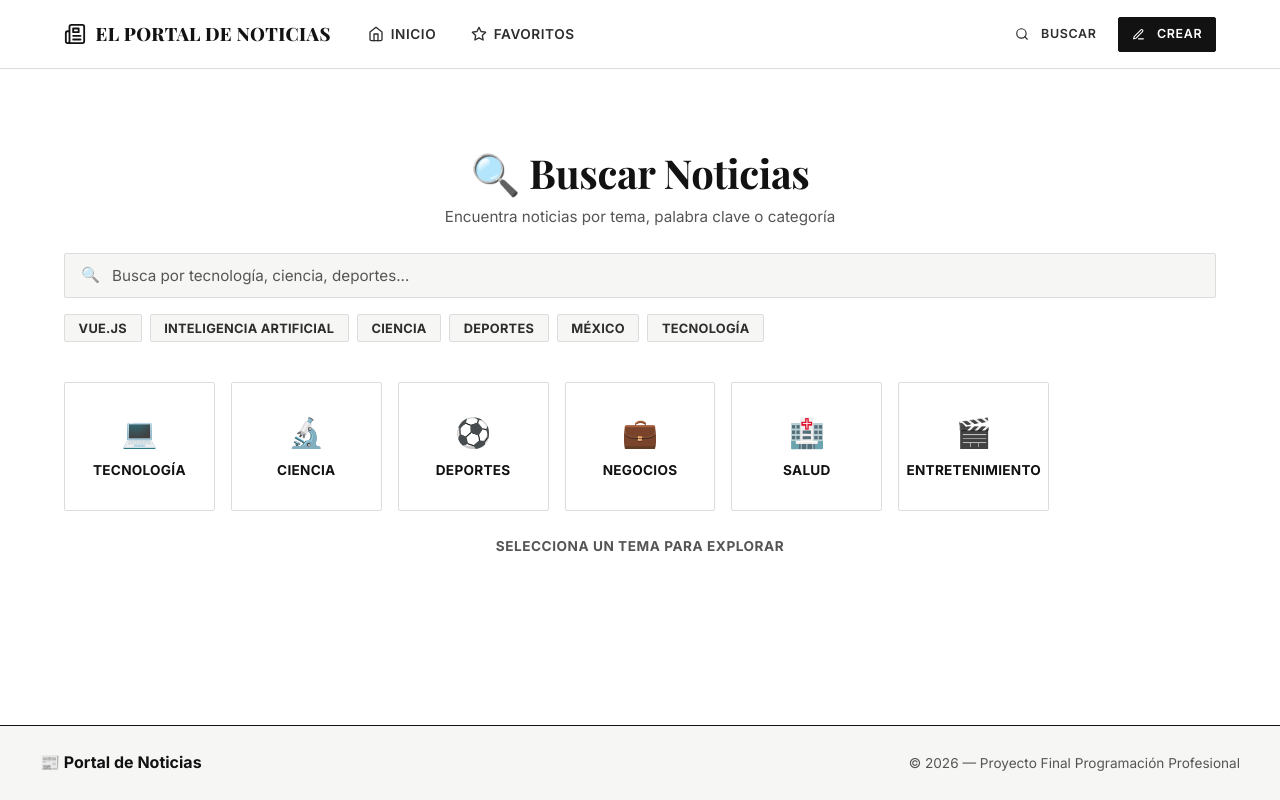
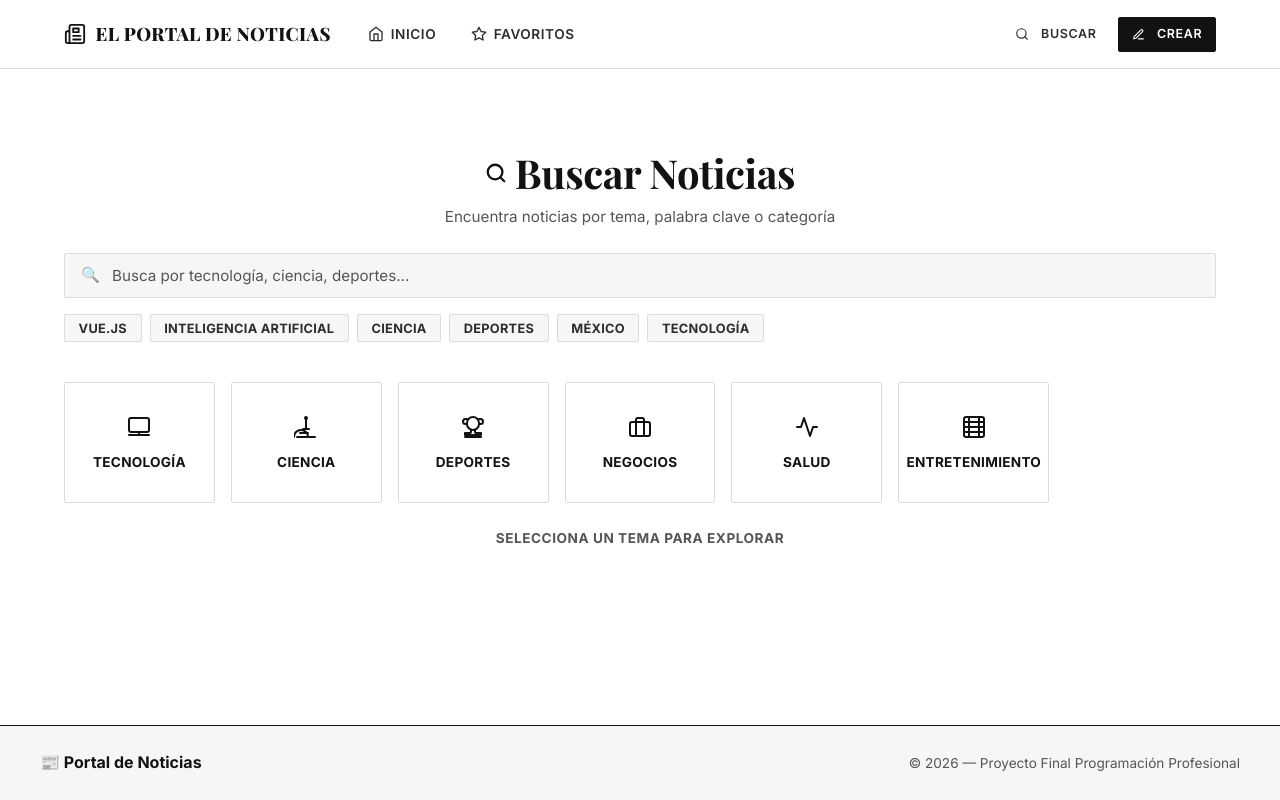
Before and after one commit to VyrByte/Portal-Noticias, a Vue app in the folder frontend/: page /search in a window 1280 px wide. Built offline with nearby package versions, Linux system fonts and the light colour scheme.

Commit message:
feat(views): Reemplazados emojis por SVG en SearchView

```diff
--- a/frontend/src/views/SearchView.vue
+++ b/frontend/src/views/SearchView.vue
@@ -2,7 +2,13 @@
   <div class="page">
     <!-- Header -->
     <header class="search-header">
-      <h1 class="search-title">🔍 Buscar Noticias</h1>
+      <h1 class="search-title">
+        <svg class="header-svg-icon" xmlns="http://www.w3.org/2000/svg" width="22" height="22" viewBox="0 0 24 24" fill="none" stroke="currentColor" stroke-width="2.5" stroke-linecap="round" stroke-linejoin="round">
+          <circle cx="11" cy="11" r="8"/>
+          <line x1="21" y1="21" x2="16.65" y2="16.65"/>
+        </svg>
+        Buscar Noticias
+      </h1>
       <p class="search-subtitle">Encuentra noticias por tema, palabra clave o categoría</p>
     </header>
 
@@ -61,7 +67,12 @@
 
     <!-- Sin resultados -->
     <div v-else-if="query && results.length === 0 && !searching" class="no-results">
-      <span class="no-results-icon">😕</span>
+      <svg class="no-results-svg" xmlns="http://www.w3.org/2000/svg" width="36" height="36" viewBox="0 0 24 24" fill="none" stroke="currentColor" stroke-width="2" stroke-linecap="round" stroke-linejoin="round">
+        <circle cx="12" cy="12" r="10"/>
+        <path d="M16 16s-1.5-2-4-2-4 2-4 2"/>
+        <line x1="9" y1="9" x2="9.01" y2="9"/>
+        <line x1="15" y1="9" x2="15.01" y2="9"/>
+      </svg>
       <h3>Sin resultados para "{{ query }}"</h3>
       <p>Intenta con otras palabras clave o revisa la ortografía.</p>
       <div class="suggestions">
@@ -87,7 +98,43 @@
           class="explore-card"
           @click="applyQuickTag(cat.label)"
         >
-          <span class="explore-emoji">{{ cat.emoji }}</span>
+          <span class="explore-icon-wrapper">
+            <svg v-if="cat.value === 'tecnologia'" xmlns="http://www.w3.org/2000/svg" width="24" height="24" viewBox="0 0 24 24" fill="none" stroke="currentColor" stroke-width="2" stroke-linecap="round" stroke-linejoin="round">
+              <rect x="2" y="3" width="20" height="14" rx="2" ry="2"/>
+              <line x1="2" y1="20" x2="22" y2="20"/>
+              <line x1="12" y1="17" x2="12" y2="20"/>
+            </svg>
+            <svg v-if="cat.value === 'ciencia'" xmlns="http://www.w3.org/2000/svg" width="24" height="24" viewBox="0 0 24 24" fill="none" stroke="currentColor" stroke-width="2" stroke-linecap="round" stroke-linejoin="round">
+              <path d="M6 18h8"/>
+              <path d="M3 22h18"/>
+              <path d="M14 22a7 7 0 1 0-14 0"/>
+              <path d="M9 14h6"/>
+              <path d="M12 3v11"/>
+              <circle cx="12" cy="3" r="1"/>
+            </svg>
+            <svg v-if="cat.value === 'deportes'" xmlns="http://www.w3.org/2000/svg" width="24" height="24" viewBox="0 0 24 24" fill="none" stroke="currentColor" stroke-width="2" stroke-linecap="round" stroke-linejoin="round">
+              <path d="M6 9H4.5a2.5 2.5 0 0 1 0-5H6"/>
+              <path d="M18 9h1.5a2.5 2.5 0 0 0 0-5H18"/>
+              <path d="M4 22h16"/>
+              <path d="M10 14.66V17c0 .55-.45 1-1 1H4v2h16v-2h-5c-.55 0-1-.45-1-1v-2.34"/>
+              <path d="M12 2a6 6 0 0 1 6 6v1a6 6 0 0 1-6 6 6 6 0 0 1-6-6V8a6 6 0 0 1 6-6Z"/>
+            </svg>
+            <svg v-if="cat.value === 'negocios'" xmlns="http://www.w3.org/2000/svg" width="24" height="24" viewBox="0 0 24 24" fill="none" stroke="currentColor" stroke-width="2" stroke-linecap="round" stroke-linejoin="round">
+              <rect x="2" y="7" width="20" height="14" rx="2" ry="2"/>
+              <path d="M16 21V5a2 2 0 0 0-2-2h-4a2 2 0 0 0-2 2v16"/>
+            </svg>
+            <svg v-if="cat.value === 'salud'" xmlns="http://www.w3.org/2000/svg" width="24" height="24" viewBox="0 0 24 24" fill="none" stroke="currentColor" stroke-width="2" stroke-linecap="round" stroke-linejoin="round">
+              <path d="M22 12h-4l-3 9L9 3l-3 9H2"/>
+            </svg>
+            <svg v-if="cat.value === 'entretenimiento'" xmlns="http://www.w3.org/2000/svg" width="24" height="24" viewBox="0 0 24 24" fill="none" stroke="currentColor" stroke-width="2" stroke-linecap="round" stroke-linejoin="round">
+              <rect x="2" y="2" width="20" height="20" rx="2.18" ry="2.18"/>
+              <path d="M2 12h20"/>
+              <path d="M22 7H2"/>
+              <path d="M2 17h20"/>
+              <path d="M7 2v20"/>
+              <path d="M17 2v20"/>
+            </svg>
+          </span>
           <span class="explore-label">{{ cat.label }}</span>
         </button>
       </div>
@@ -117,12 +164,12 @@ export default {
       quickTags: ['Vue.js', 'Inteligencia Artificial', 'Ciencia', 'Deportes', 'México', 'Tecnología'],
       suggestions: ['Tecnología', 'Ciencia', 'Deportes', 'Salud'],
       exploreCategories: [
-        { value: 'tecnologia',      emoji: '💻', label: 'Tecnología' },
-        { value: 'ciencia',         emoji: '🔬', label: 'Ciencia' },
-        { value: 'deportes',        emoji: '⚽', label: 'Deportes' },
-        { value: 'negocios',        emoji: '💼', label: 'Negocios' },
-        { value: 'salud',           emoji: '🏥', label: 'Salud' },
-        { value: 'entretenimiento', emoji: '🎬', label: 'Entretenimiento' }
+        { value: 'tecnologia',      label: 'Tecnología' },
+        { value: 'ciencia',         label: 'Ciencia' },
+        { value: 'deportes',        label: 'Deportes' },
+        { value: 'negocios',        label: 'Negocios' },
+        { value: 'salud',           label: 'Salud' },
+        { value: 'entretenimiento', label: 'Entretenimiento' }
       ]
     }
   },
@@ -220,6 +267,14 @@ export default {
   font-family: 'Playfair Display', Georgia, serif;
   font-size: clamp(1.8rem, 4vw, 2.5rem);
   margin-bottom: 0.5rem;
+  display: inline-flex;
+  align-items: center;
+  justify-content: center;
+  gap: 0.5rem;
+}
+
+.header-svg-icon {
+  stroke-width: 2.5px;
 }
 
 .search-subtitle {
@@ -294,8 +349,9 @@ export default {
   animation: fadeInUp 0.4s ease;
 }
 
-.no-results-icon {
-  font-size: 3rem;
+.no-results-svg {
+  color: var(--text-secondary);
+  stroke-width: 1.5px;
 }
 
 .no-results h3 {
@@ -357,8 +413,9 @@ export default {
   background: var(--surface-2);
 }
 
-.explore-emoji {
-  font-size: 1.8rem;
+.explore-icon-wrapper {
+  color: var(--text);
+  stroke-width: 1.5px;
 }
 
 .explore-label {
```
